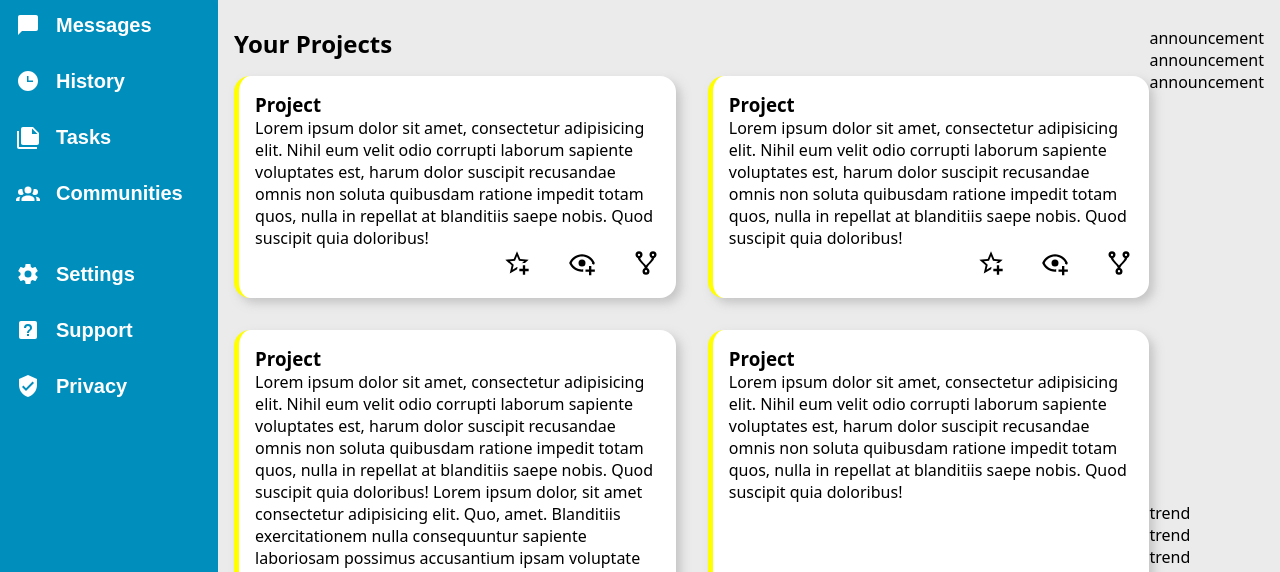
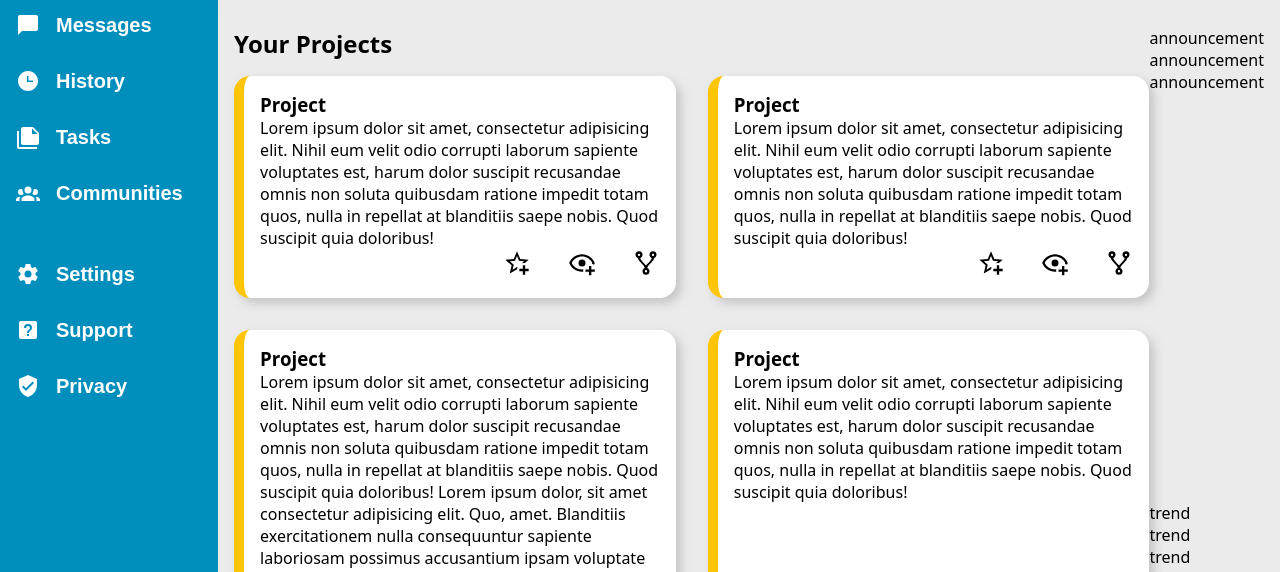
Before and after one commit to drex109/odin-admin-dashboard, a plain HTML site: page index.html in a window 1280 px wide. Shown: the part 228-800 px from the top of the page. Drawn offline with Linux system fonts and the light colour scheme.

Commit message:
changed color of card border

```diff
--- a/style.css
+++ b/style.css
@@ -145,7 +145,7 @@ button{
     display: grid;
     grid-template-rows: 1fr auto;
     padding: 1rem;
-    border-left: 5px solid yellow;
+    border-left: 10px solid rgb(255, 197, 6);
 }
 .card-icons{
     text-align: end;
```
